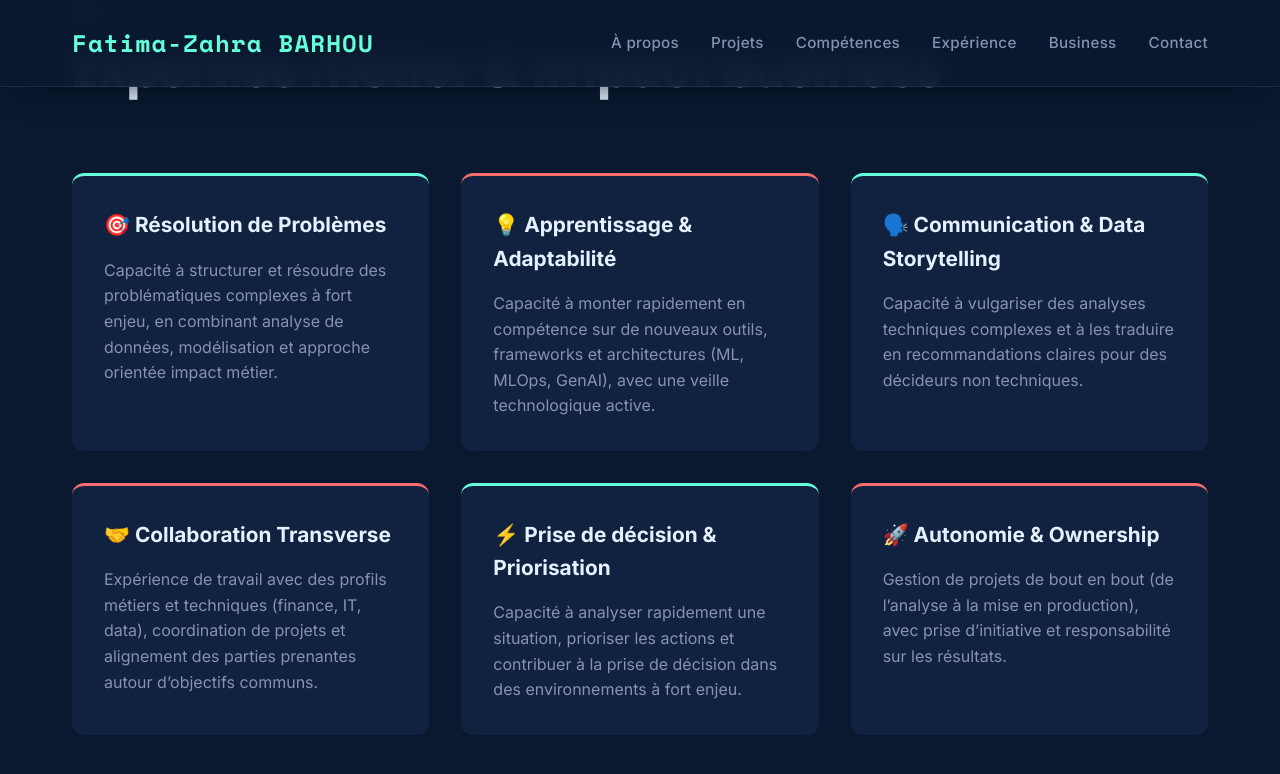
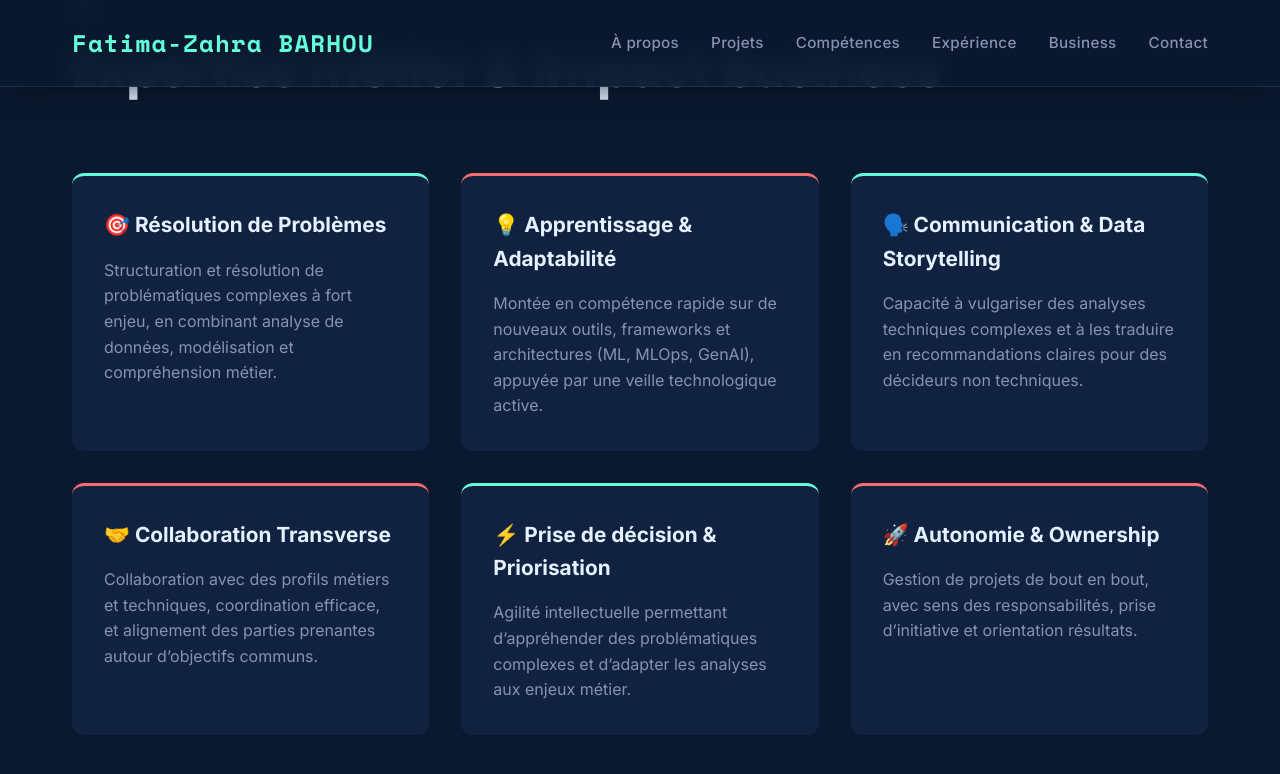
Before and after one commit to Fatima-ZahraB/Fatima-ZahraB.github.io, a Jekyll site: the page built from index.html, in a window 1280 px wide and 900 px high, scrolled down 7617 px. Shown: the top 774 px of the window. Built offline with Jekyll 4.4.1, drawn with Linux system fonts in a browser that asks for light colours.

Commit message:
Refine text for clarity and conciseness

```diff
--- a/index.html
+++ b/index.html
@@ -469,14 +469,14 @@ layout: default
     <div style="background: var(--surface); padding: 2rem; border-radius: var(--border-radius); border-top: 3px solid var(--secondary);">
       <h3 style="color: var(--text-primary); margin-bottom: 1rem; font-size: 1.3rem;">🎯 Résolution de Problèmes</h3>
       <p style="color: var(--text-secondary);">
-        Capacité à structurer et résoudre des problématiques complexes à fort enjeu, en combinant analyse de données, modélisation et approche orientée impact métier.
+        Structuration et résolution de problématiques complexes à fort enjeu, en combinant analyse de données, modélisation et compréhension métier.
       </p>
     </div>
 
     <div style="background: var(--surface); padding: 2rem; border-radius: var(--border-radius); border-top: 3px solid var(--accent);">
       <h3 style="color: var(--text-primary); margin-bottom: 1rem; font-size: 1.3rem;">💡 Apprentissage & Adaptabilité</h3>
       <p style="color: var(--text-secondary);">
-        Capacité à monter rapidement en compétence sur de nouveaux outils, frameworks et architectures (ML, MLOps, GenAI), avec une veille technologique active.
+        Montée en compétence rapide sur de nouveaux outils, frameworks et architectures (ML, MLOps, GenAI), appuyée par une veille technologique active.
       </p>
     </div>
 
@@ -490,21 +490,21 @@ layout: default
     <div style="background: var(--surface); padding: 2rem; border-radius: var(--border-radius); border-top: 3px solid var(--accent);">
       <h3 style="color: var(--text-primary); margin-bottom: 1rem; font-size: 1.3rem;">🤝 Collaboration Transverse</h3>
       <p style="color: var(--text-secondary);">
-        Expérience de travail avec des profils métiers et techniques (finance, IT, data), coordination de projets et alignement des parties prenantes autour d’objectifs communs.
+        Collaboration avec des profils métiers et techniques, coordination efficace, et alignement des parties prenantes autour d’objectifs communs.
       </p>
     </div>
 
     <div style="background: var(--surface); padding: 2rem; border-radius: var(--border-radius); border-top: 3px solid var(--secondary);">
       <h3 style="color: var(--text-primary); margin-bottom: 1rem; font-size: 1.3rem;">⚡ Prise de décision & Priorisation</h3>
       <p style="color: var(--text-secondary);">
-        Capacité à analyser rapidement une situation, prioriser les actions et contribuer à la prise de décision dans des environnements à fort enjeu.
+        Agilité intellectuelle permettant d’appréhender des problématiques complexes et d’adapter les analyses aux enjeux métier.
       </p>
     </div>
 
     <div style="background: var(--surface); padding: 2rem; border-radius: var(--border-radius); border-top: 3px solid var(--accent);">
       <h3 style="color: var(--text-primary); margin-bottom: 1rem; font-size: 1.3rem;">🚀 Autonomie & Ownership</h3>
       <p style="color: var(--text-secondary);">
-        Gestion de projets de bout en bout (de l’analyse à la mise en production), avec prise d’initiative et responsabilité sur les résultats.
+        Gestion de projets de bout en bout, avec sens des responsabilités, prise d’initiative et orientation résultats.
       </p>
     </div>
 
```
